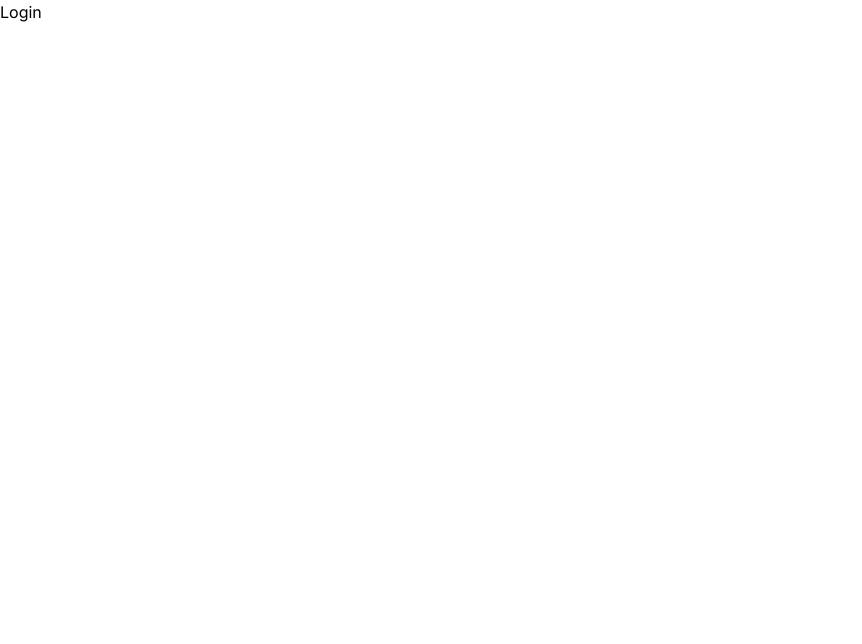
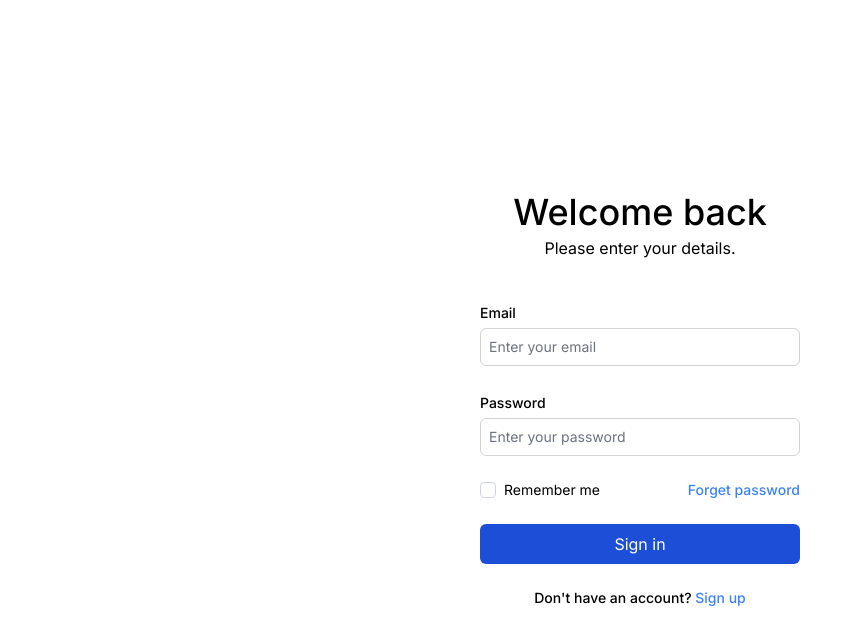
Before and after one commit to mehrabmp/nextjs-testing, a Next.js app: page / in a window 1280 px wide. Shown: the top 644 px of the page, without its empty margins (0-862 px from the left). Built offline with nearby package versions, Linux system fonts and the light colour scheme.

Commit message:
feat: create Login page

```diff
--- a/src/pages/index.tsx
+++ b/src/pages/index.tsx
@@ -1,6 +1,37 @@
+import type { SubmitHandler } from 'react-hook-form';
+import { useForm } from 'react-hook-form';
+import { zodResolver } from '@hookform/resolvers/zod';
+import { Button, Input } from '@/components/ui';
 import Head from 'next/head';
+import Link from 'next/link';
+import z from 'zod';
+
+const loginSchema = z.object({
+  email: z
+    .string()
+    .nonempty('Please enter email address')
+    .email('Please enter valid email address'),
+  password: z
+    .string()
+    .nonempty('Please enter password')
+    .min(8, `Password can't be less than 8 characters long`)
+    .max(50, `Password can't be more than 50 characters long `),
+});
+
+type LoginSchemaType = z.infer<typeof loginSchema>;
 
 export default function Home() {
+  const {
+    register,
+    handleSubmit,
+    formState: { errors },
+  } = useForm<LoginSchemaType>({
+    resolver: zodResolver(loginSchema),
+  });
+
+  const onSubmit: SubmitHandler<LoginSchemaType> = values =>
+    console.log(values);
+
   return (
     <>
       <Head>
@@ -9,8 +40,58 @@ export default function Home() {
         <meta name="viewport" content="width=device-width, initial-scale=1" />
         <link rel="icon" href="/favicon.ico" />
       </Head>
-      <div>
-        <h1>Login</h1>
+      <div className="flex min-h-screen flex-col items-center justify-center p-5">
+        <div className="mb-10 flex flex-col items-center justify-center space-y-1">
+          <h1 className="text-4xl font-medium">Welcome back</h1>
+          <h2 className="font-normal">Please enter your details.</h2>
+        </div>
+        <form
+          className="w-full max-w-xs space-y-6"
+          onSubmit={handleSubmit(onSubmit)}
+        >
+          <div className="space-y-1">
+            <label htmlFor="email" className="text-sm font-medium">
+              Email
+            </label>
+            <Input
+              id="email"
+              placeholder="Enter your email"
+              error={errors.email && errors.email.message}
+              {...register('email')}
+            />
+          </div>
+          <div className="space-y-1">
+            <label htmlFor="email" className="text-sm font-medium">
+              Password
+            </label>
+            <Input
+              id="password"
+              placeholder="Enter your password"
+              error={errors.password && errors.password.message}
+              {...register('password')}
+            />
+          </div>
+          <div className="flex items-center justify-between text-sm">
+            <div className="flex items-center gap-2">
+              <Input
+                type="checkbox"
+                id="remember"
+                className="h-4 w-4 rounded border-gray-300 focus:ring-blue-700"
+              />
+              <label htmlFor="remember">Remember me</label>
+            </div>
+            <Link href={'/'} className="font-medium text-blue-500">
+              Forget password
+            </Link>
+          </div>
+          <Button type="submit">Sign in</Button>
+          <h3 className="text-center text-sm font-medium">
+            Don&apos;t have an account?{' '}
+            <Link href={''} className="text-blue-500">
+              Sign up
+            </Link>
+          </h3>
+        </form>
       </div>
     </>
   );
```
